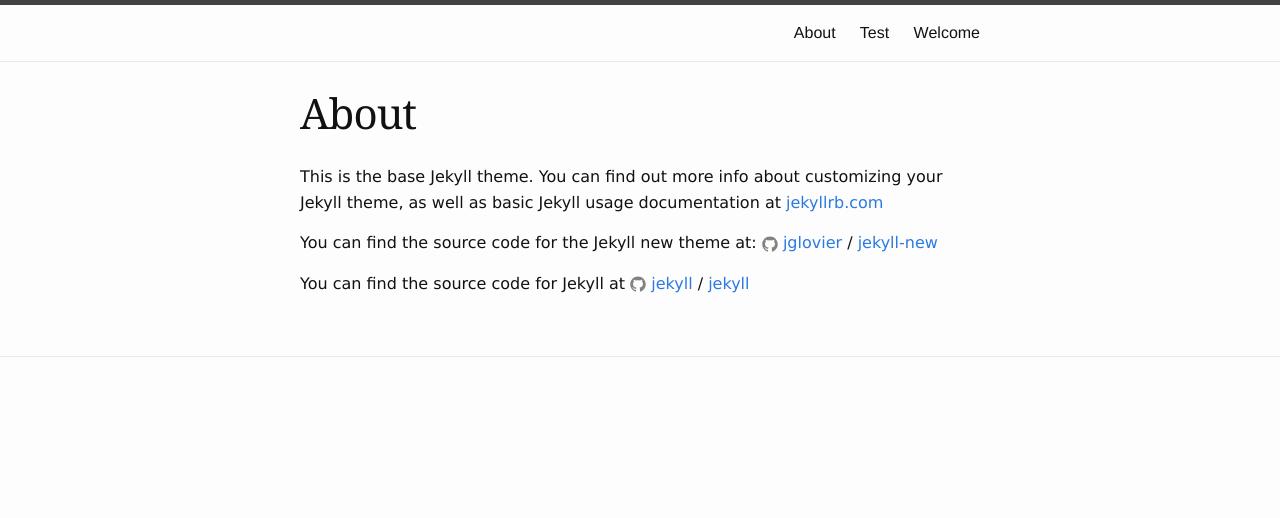
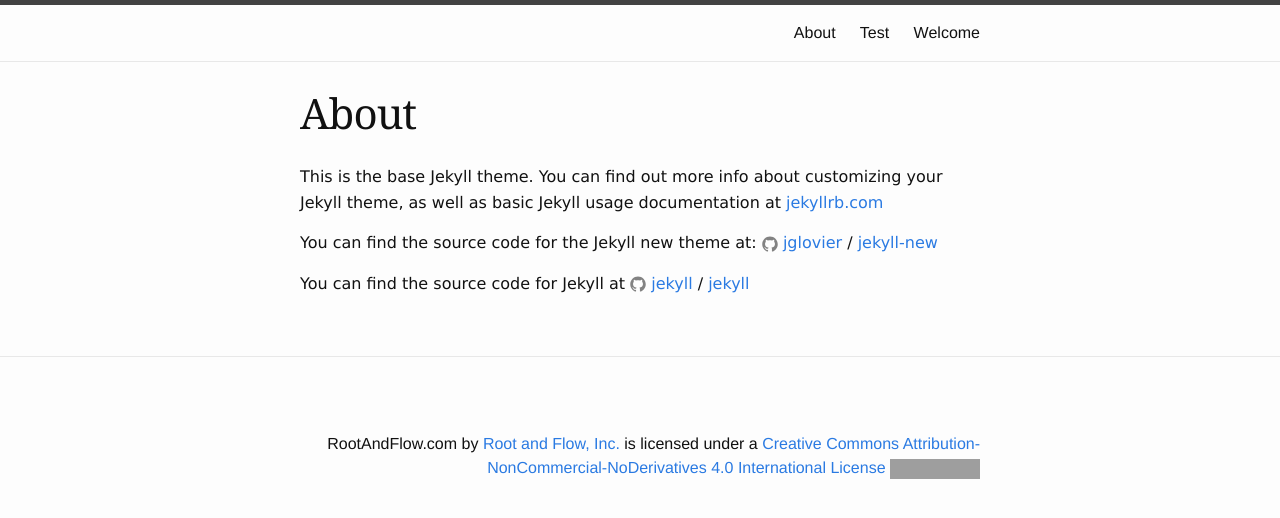
Before and after one commit to rootandflow/www.rootandflow.com, a Jekyll site: the page built from about.md, in a window 1280 px wide. Shown: the top 518 px of the page. Built offline with Jekyll 4.4.1, drawn with Linux system fonts in a browser that asks for light colours; nearby versions of some CDN libraries; grey boxes are pictures that could not be loaded.

Commit message:
adds Creative Commons License notice

```diff
--- /dev/null
+++ b/_includes/cc_no_derivatives.html
@@ -0,0 +1,16 @@
+<div class="copyright-notice">
+  <span xmlns:dct="http://purl.org/dc/terms/" href="http://purl.org/dc/dcmitype/InteractiveResource" property="dct:title" rel="dct:type">
+    RootAndFlow.com
+  </span>
+    by
+  <a xmlns:cc="http://creativecommons.org/ns#" href="www.rootandflow.com" property="cc:attributionName" rel="cc:attributionURL">
+    Root and Flow, Inc.
+  </a>
+    is licensed under a
+  <a rel="license" href="http://creativecommons.org/licenses/by-nc-nd/4.0/">
+    Creative Commons Attribution-NonCommercial-NoDerivatives 4.0 International License
+  </a>
+  <a rel="license" href="http://creativecommons.org/licenses/by-nc-nd/4.0/">
+    <img alt="Creative Commons License" style="border-width:0" src="https://i.creativecommons.org/l/by-nc-nd/4.0/80x15.png" />
+  </a>
+</div>
--- a/_includes/footer.html
+++ b/_includes/footer.html
@@ -1,9 +1,6 @@
 <footer class="site-footer">
-
   <div class="wrapper">
-
     <h2 class="footer-heading">{{ site.title }}</h2>
-
     <div class="footer-col-wrapper">
       <div class="footer-col footer-col-1">
         <ul class="contact-list">
@@ -11,9 +8,9 @@
           <li><a href="mailto:{{ site.email }}">{{ site.email }}</a></li>
         </ul>
       </div>
-
       <div class="footer-col footer-col-2">
         <ul class="social-media-list">
+
           {% if site.github_username %}
           <li>
             {% include icon-github.html username=site.github_username %}
@@ -25,6 +22,7 @@
             {% include icon-twitter.html username=site.twitter_username %}
           </li>
           {% endif %}
+
         </ul>
       </div>
 
@@ -32,7 +30,10 @@
         <p>{{ site.description }}</p>
       </div>
     </div>
-
+    <div class="row">
+      <div class="small-12 columns text-right">
+        {% include cc_no_derivatives.html %}
+      </div>
+    </div>
   </div>
-
 </footer>
```
